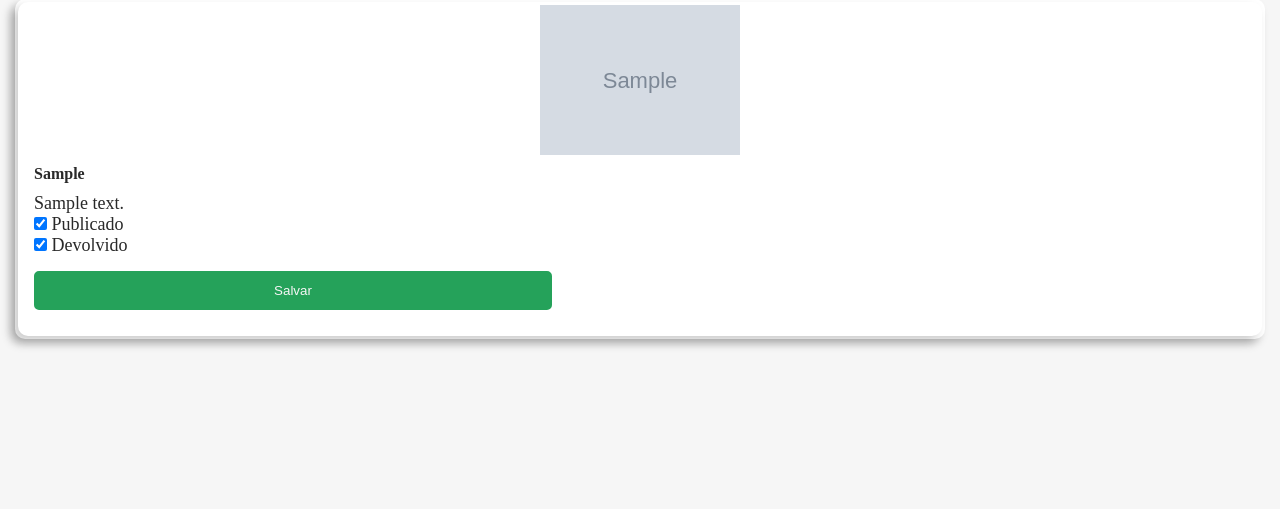
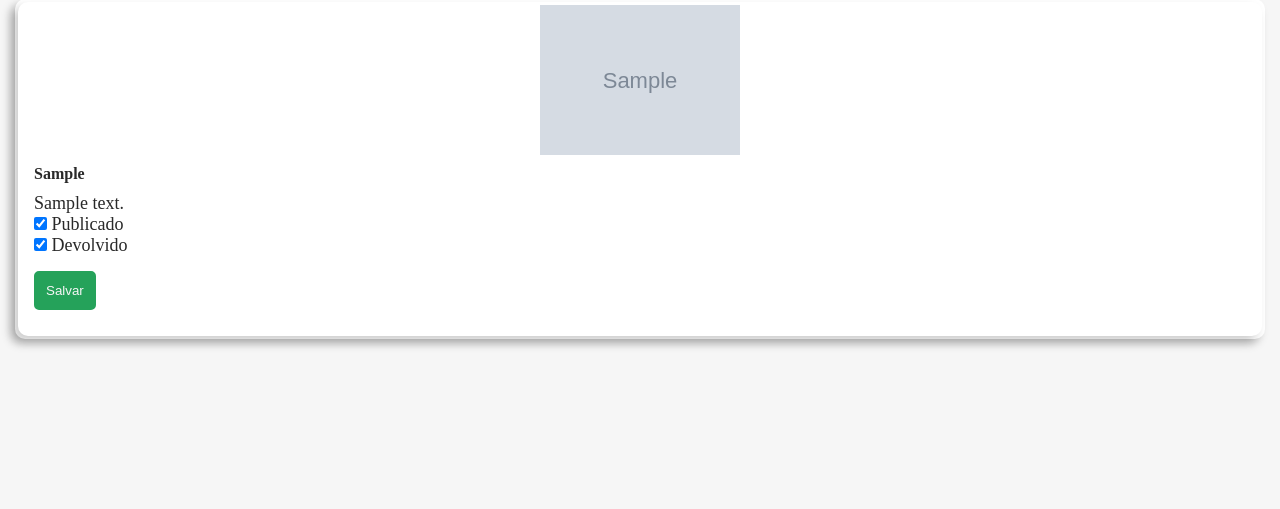
Before and after one commit to soualansousa/IFinder_Django, a Django app: page /administrativo/lista/ in a window 1280 px wide. Shown: the part 198-707 px from the top of the page. Run offline with Django 5.2, Linux system fonts and the light colour scheme; tables that the repository leaves empty hold one stand-in row (values such as "Sample post"); grey boxes marked "Sample" are stand-in pictures.

Commit message:
alteraçao na resposividade do botao salvar

```diff
--- a/administrativo/templates/administrativo/partials/item.html
+++ b/administrativo/templates/administrativo/partials/item.html
@@ -19,7 +19,7 @@
         <input type="checkbox" name="Devolvido" id="id_Devolvido_{{ Items.id }}" {% if Items.Devolvido %}checked{% endif %}>
         <label for="id_Devolvido_{{ Items.id }}">Devolvido</label>
     </div>
-    <button type="submit" class="botao-enviar">Salvar</button>
+    <button type="submit" class="botao-salvar">Salvar</button>
 </form>
         </div>
     </div>
--- a/base_static/global/css/style.css
+++ b/base_static/global/css/style.css
@@ -188,6 +188,22 @@ textarea {
 .botao-enviar:hover{
     opacity: 0.8;
 }
+.botao-salvar{
+    padding: 1rem;
+    gap: 1rem;
+    border-radius: 0.5rem;
+    border: 0.2rem solid var(--botton-color-green);
+    background: var(--botton-color-green);
+    color: var(--background-color);
+    margin: 1.5rem 0;
+    cursor: pointer;
+    display: flex;
+    justify-content: center;
+}
+
+.botao-salvar:hover{
+    opacity: 0.8;
+}
 
 .menu-cadastrar{
     display: flex;
```
